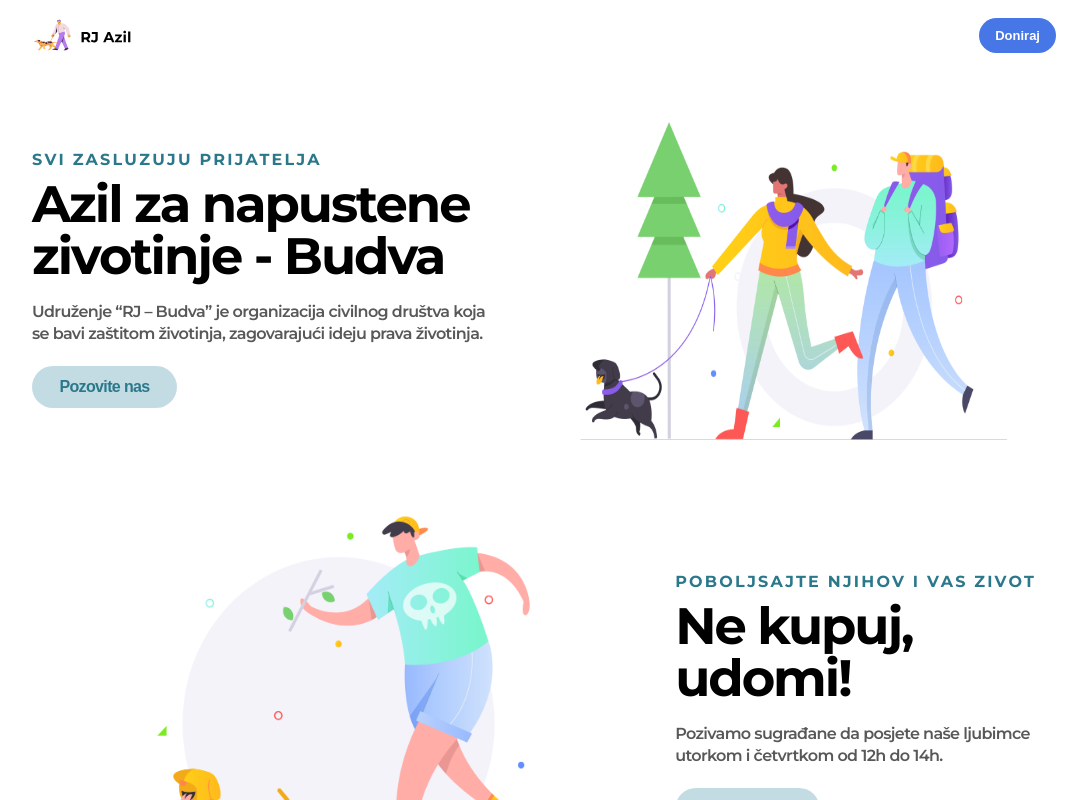
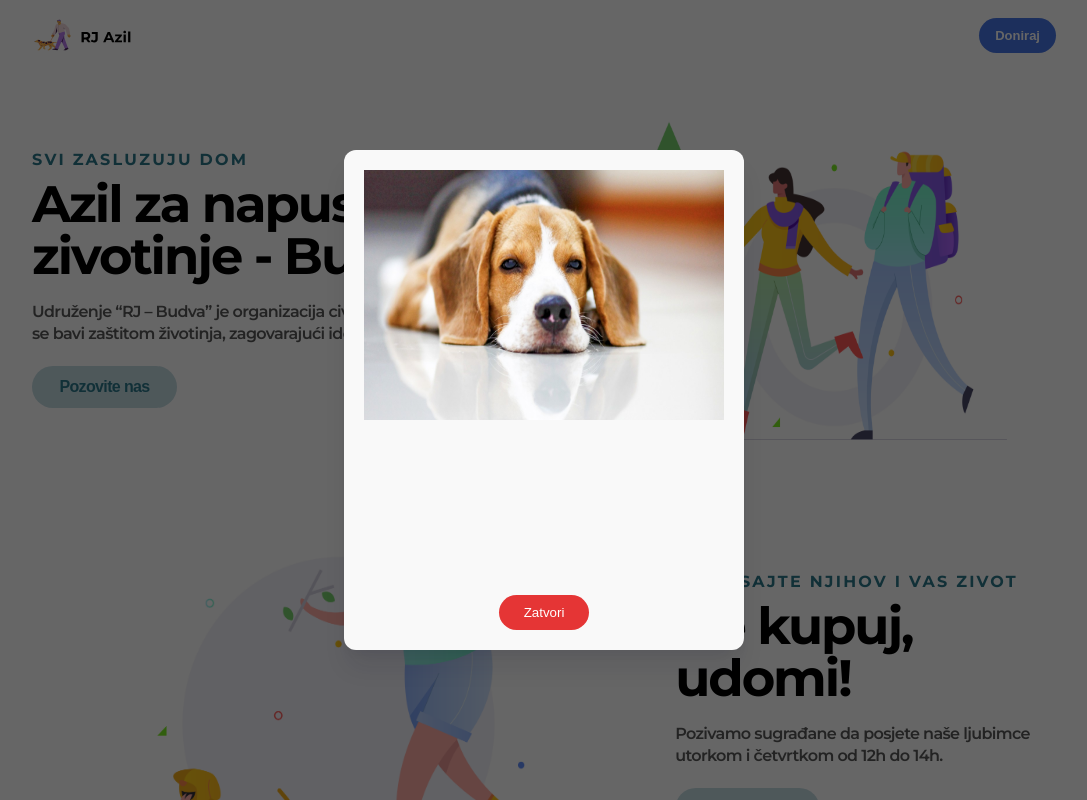
Before and after one commit to radomir-mijovic/dog-shelter, a Next.js app: page / in a window 1280 px wide. Both pictures are taken after a click on the button "Doniraj". Shown: the top 800 px of the page, without its empty margins (96-1183 px from the left). Built offline with nearby package versions, Linux system fonts and the light colour scheme; a web font is replaced by a local one.

Commit message:
feat: finished main look of donate-modal

```diff
--- /dev/null
+++ b/app/donate-modal.js
@@ -0,0 +1,31 @@
+import React from 'react';
+import styles from "../styles/DonateModal.module.scss"
+import {motion} from "framer-motion";
+import Image from "next/image";
+import dogImage from "../public/images/dog5.jpg"
+
+const DonateModal = ({modalHandler}) => {
+    return (
+        <section className={styles.donateModalContainer}>
+            <motion.div
+                initial={{y: -300, opacity: 0}}
+                animate={{y: 0, opacity: 1}}
+                transition={{duration: .3}}
+                className={styles.modal}>
+                <div className={styles.imageContainer}>
+                    <Image src={dogImage} fill alt="dog laying"/>
+                </div>
+                <div className={styles.buttonContainer}>
+                    <motion.button
+                        onClick={modalHandler}
+                        whileTap={{scale: .97}}
+                        className={styles.button}>
+                        Zatvori
+                    </motion.button>
+                </div>
+            </motion.div>
+        </section>
+    );
+};
+
+export default DonateModal;
--- a/app/hero-lower.js
+++ b/app/hero-lower.js
@@ -14,7 +14,7 @@ const HeroLower = () => {
             <div className={styles.textContainer}>
                 <div className={styles.textWrapper}>
                     <h3 className={globalStyles.globalH3}>
-                        poboljsajte njihov i vas zivot
+                        uljepsajte njihov i vas zivot
                     </h3>
                     <h1 className={globalStyles.globalH1}>
                         Ne kupuj, udomi!
--- a/app/hero.js
+++ b/app/hero.js
@@ -11,7 +11,7 @@ const Hero = () => {
             <div className={styles.textContainer}>
                 <div className={styles.textWrapper}>
                     <h3 className={globalStyles.globalH3}>
-                        Svi zasluzuju prijatelja
+                        Svi zasluzuju dom
                     </h3>
                     <h1 className={globalStyles.globalH1}>
                         Azil za napustene zivotinje - Budva
--- a/app/navbar.js
+++ b/app/navbar.js
@@ -1,19 +1,31 @@
 "use client"
-import React from 'react';
+import React, {useState} from 'react';
 import styles from '../styles/Navbar.module.scss'
 import UIstyles from '../styles/UI.module.scss'
 import globalStyles from '../styles/Global.module.scss'
 import Image from "next/image";
 import logo from "../public/images/icons/Logo.svg"
 import {motion} from "framer-motion";
+import DonateModal from "./donate-modal";
+import {useScrollLock} from "@mantine/hooks";
 
 const Navbar = () => {
+    const [isModal, setIsModal] = useState(false)
+    const [isScrollLocked, setIsScrollLocked] = useScrollLock()
+
+    function modalHandler() {
+        setIsModal(prevState => !prevState)
+        setIsScrollLocked(prevState => !prevState)
+    }
+
     return (
+        <>
             <nav className={`${styles.navbarWrapper} ${globalStyles.globalPadding}`}>
                 <div className={styles.logoWrapper}>
                     <Image src={logo} height={70} width={120} alt="Man walking dog"/>
                 </div>
                 <motion.button
+                    onClick={modalHandler}
                     initial={{scale: 0}}
                     animate={{ scale: 1 }}
                     transition={{ type: "spring", stiffness: 100, delay: .5 }}
@@ -22,6 +34,8 @@ const Navbar = () => {
                     Doniraj
                 </motion.button>
             </nav>
+            {isModal && <DonateModal modalHandler={modalHandler}/>}
+        </>
     );
 };
 
--- a/app/reason.js
+++ b/app/reason.js
@@ -13,7 +13,7 @@ const Reason = () => {
                 </h3>
                 <div>
                     <p className={styles.reasonP}>
-                        Usvjajanjem spasavate zivot
+                        Usvajanjem spasavate zivot
                     </p>
                     <p className={styles.reasonP}>
                         Pomazete u overpopulaciji zivotinja
@@ -45,9 +45,8 @@ const Reason = () => {
                 </div>
             </div>
             <div className={styles.imageWrapper}>
-                <Image src={animalImage} quality={100}  fill alt={"Dog walking"}/>
+                <Image src={animalImage} quality={100} fill alt={"Dog walking"}/>
             </div>
-
         </section>
     );
 };
--- a/package.json
+++ b/package.json
@@ -9,6 +9,7 @@
     "lint": "next lint"
   },
   "dependencies": {
+    "@mantine/hooks": "^5.10.0",
     "@next/font": "13.1.1",
     "framer-motion": "^8.2.0",
     "next": "13.1.1",
--- /dev/null
+++ b/styles/DonateModal.module.scss
@@ -0,0 +1,54 @@
+.donateModalContainer {
+  position: absolute;
+  height: 100vh;
+  width: 100vw;
+  background: rgba(0, 0, 0, 0.6);
+  top: 0;
+  z-index: 5;
+  display: grid;
+  place-items: center;
+}
+
+.modal {
+  height: 50rem;
+  width: 40rem;
+  background: #F9F9F9;
+  z-index: 8;
+  border-radius: 1.2rem;
+  box-shadow: 0 20px 24px -4px rgba(16, 24, 40, 0.1), 0px 8px 8px -4px rgba(16, 24, 40, 0.04);
+  display: flex;
+  flex-direction: column;
+  justify-content: space-between;
+  padding: 2rem;
+
+  @media (max-width: 767px) {
+    height: 40rem;
+    width: 30rem;
+  }
+}
+
+.imageContainer {
+  position: relative;
+  width: 100%;
+  height: 25rem;
+  border-radius: 1.2rem;
+
+  @media (max-width: 767px) {
+    height: 20rem;
+  }
+}
+
+.buttonContainer {
+  display: flex;
+  align-items: center;
+  justify-content: space-around;
+}
+
+.button {
+  padding: 1rem 2.5rem;
+  border: none;
+  background: #E53535;
+  border-radius: 50px;
+  color: #FFFFFF;
+  cursor: pointer;
+}
```
Also changed, not shown: public/images/dog5.jpg (added), 1 other file (tests, documents, lock files or other folders). Lines whose indentation alone changed are shown as unchanged.
